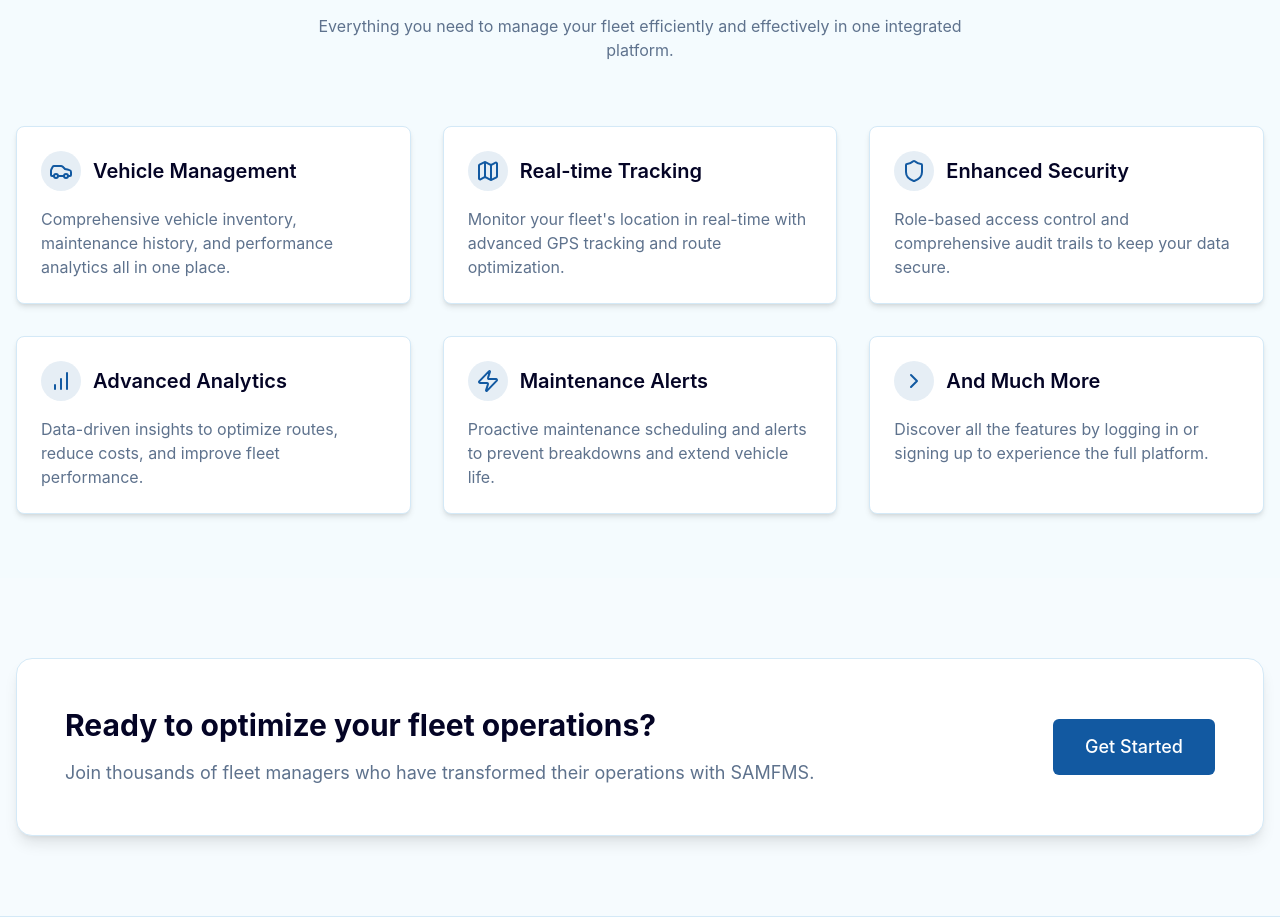
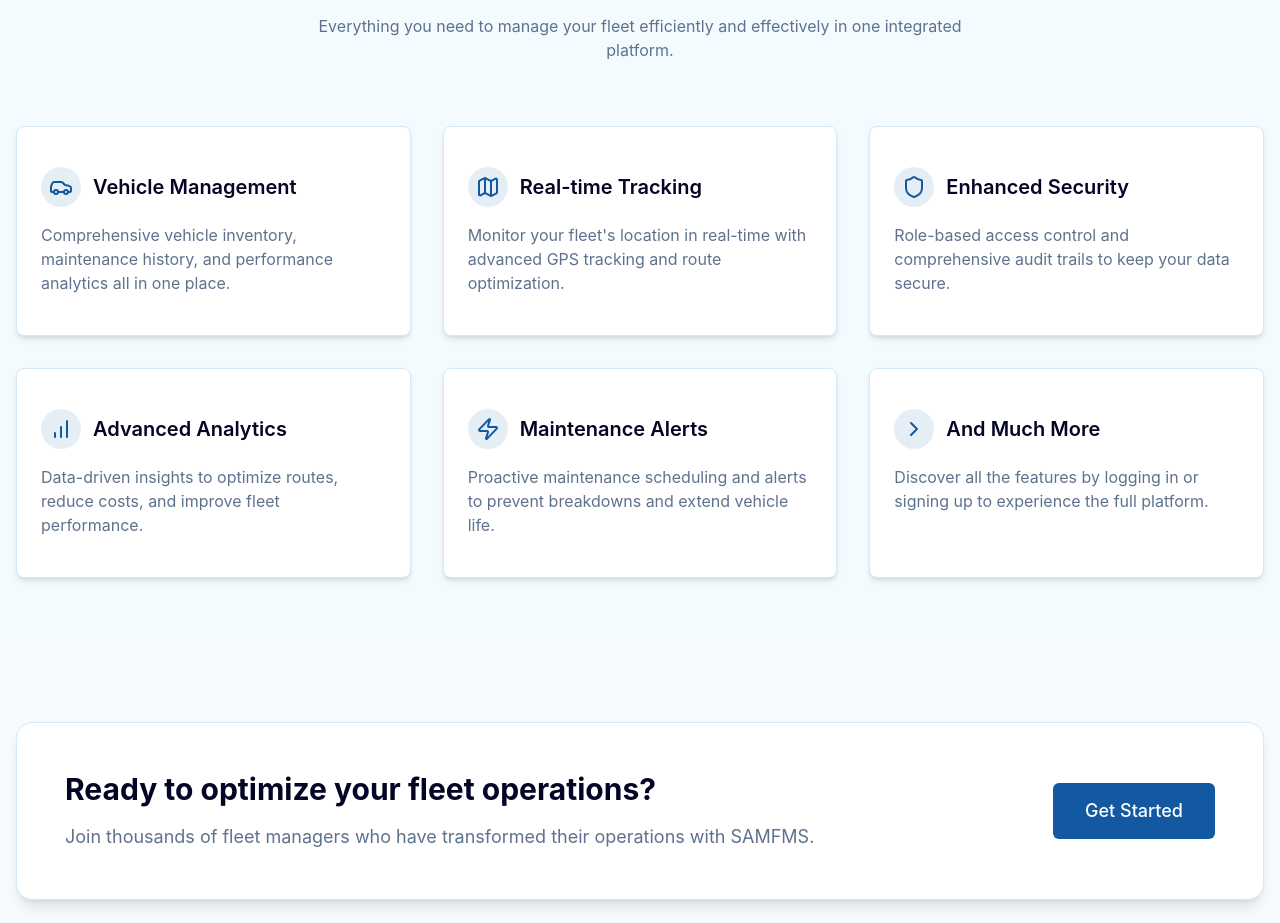
Before and after one commit to COS301-SE-2025/SAMFMS, a React (Create React App) app in the folder Frontend/samfms/: page / in a window 1280 px wide. Shown: the part 850-1773 px from the top of the page. Built offline with nearby package versions, Linux system fonts and the light colour scheme; no server answers.

Commit message:
feat(landing) padding on alerts and trips

```diff
--- a/Frontend/samfms/src/pages/Landing.jsx
+++ b/Frontend/samfms/src/pages/Landing.jsx
@@ -16,7 +16,7 @@ import {
 } from 'lucide-react';
 
 const FeatureCard = ({icon, title, description}) => (
-    <div className="bg-card rounded-lg p-6 shadow-md border border-border hover:shadow-lg transition-all duration-300 hover:-translate-y-1">
+    <div className="bg-card rounded-lg p-6 shadow-md border border-border hover:shadow-lg transition-all duration-300 hover:-translate-y-1 pt-10 pb-10">
         <div className="flex items-center gap-3 mb-4">
             <div className="p-2 rounded-full bg-primary/10 text-primary">
                 {icon}
```
